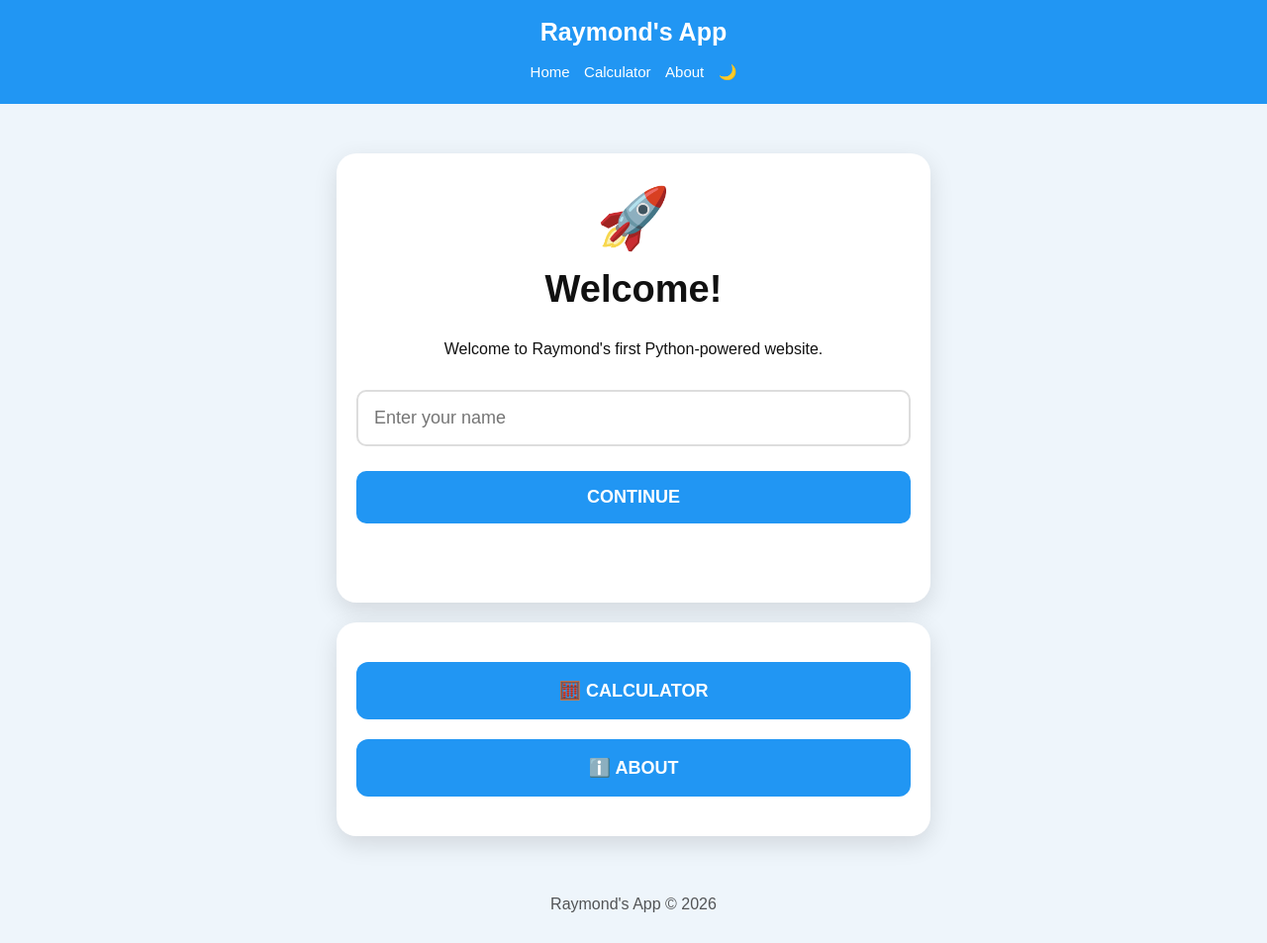
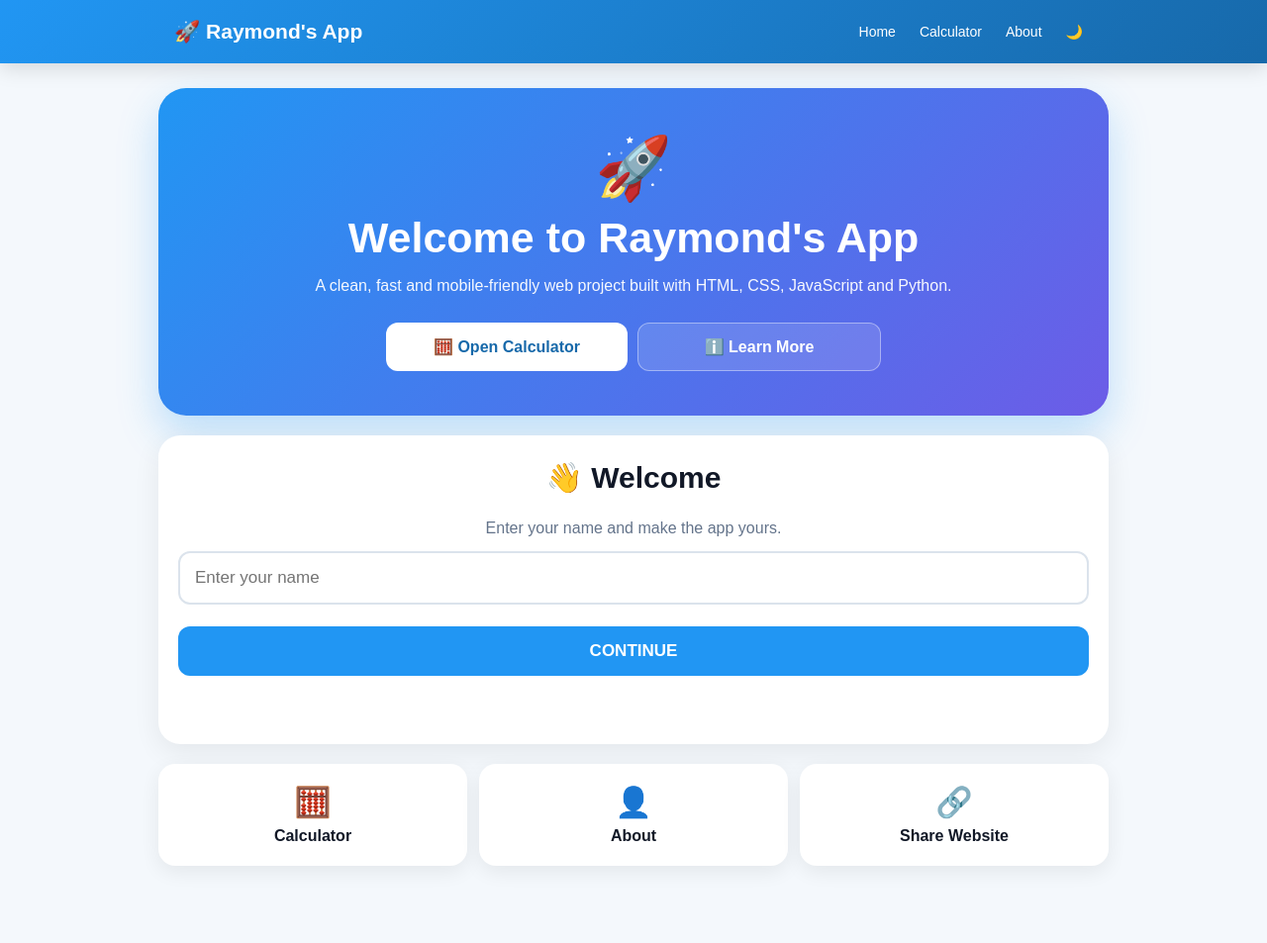
Before and after one commit to titusraymond260-boop/Raymond-website-, a plain HTML site: page index.html in a window 1280 px wide. Shown: the whole page at 99% size. After the commit the page ends 930 px from the top, so only its background shows below. Drawn offline with Linux system fonts and the light colour scheme.

Commit message:
Update index.html

```diff
--- a/index.html
+++ b/index.html
@@ -3,108 +3,489 @@
 <head>
 <meta charset="UTF-8">
 <meta name="viewport" content="width=device-width, initial-scale=1.0">
+<meta name="description" content="Raymond's App — a modern, mobile-friendly web application.">
+<meta name="theme-color" content="#2196f3">
 <title>Raymond's App</title>
+
 <style>
 *{box-sizing:border-box;margin:0;padding:0}
-body{font-family:Arial,sans-serif;background:#eef5fb;color:#111;min-height:100vh;transition:.3s}
-body.dark{background:#121212;color:white}
-header{background:#2196f3;color:white;padding:18px;text-align:center;position:sticky;top:0;z-index:100}
-header h1{font-size:25px}
-nav{margin-top:12px}
-nav button{background:transparent;color:white;border:none;margin:5px;font-size:15px;cursor:pointer}
-.container{width:92%;max-width:600px;margin:auto;padding:30px 0}
-.page{display:none}.page.active{display:block}
-.card{background:white;padding:30px 20px;border-radius:20px;box-shadow:0 8px 25px rgba(0,0,0,.12);margin-top:20px}
-body.dark .card{background:#1f1f1f}
-h2{text-align:center;margin-bottom:25px;font-size:30px}
-p{line-height:1.7}
-input{width:100%;padding:16px;margin:10px 0;border:2px solid #ddd;border-radius:10px;font-size:18px;outline:none}
-input:focus{border-color:#2196f3}
-.main-button,.menu-button{width:100%;padding:16px;margin-top:15px;border:none;border-radius:10px;background:#2196f3;color:white;font-size:18px;font-weight:bold;cursor:pointer}
-.menu-button{padding:18px;margin:10px 0;border-radius:12px}
-.calculator{margin-top:20px}
-.display{width:100%;height:75px;padding:15px;background:#111;color:white;border-radius:12px;text-align:right;font-size:32px;margin-bottom:15px;overflow-x:auto}
-.calculator-buttons{display:grid;grid-template-columns:repeat(4,1fr);gap:10px}
-.calculator-buttons button{height:65px;border:none;border-radius:12px;background:#e0e0e0;font-size:22px;font-weight:bold;cursor:pointer}
-.operator{background:#2196f3!important;color:white}.equals{background:#16a085!important;color:white}.clear{background:#e74c3c!important;color:white}.zero{grid-column:span 2}
-.result{text-align:center;font-size:20px;font-weight:bold;margin-top:20px;min-height:30px}
-.welcome{text-align:center}.welcome h2{font-size:38px}.logo{font-size:60px;margin-bottom:15px}
-footer{text-align:center;padding:30px;opacity:.7}
-@media(max-width:400px){header h1{font-size:21px}.calculator-buttons button{height:58px;font-size:20px}.welcome h2{font-size:30px}}
+
+:root{
+--blue:#2196f3;
+--blue2:#1769aa;
+--green:#10b981;
+--red:#ef4444;
+--bg:#f4f8fc;
+--card:#fff;
+--text:#111827;
+--muted:#64748b;
+--line:#dbe3ec
+}
+
+body{
+font-family:Arial,Helvetica,sans-serif;
+background:var(--bg);
+color:var(--text);
+min-height:100vh;
+transition:.25s
+}
+
+body.dark{
+--bg:#0b1220;
+--card:#151e2d;
+--text:#f8fafc;
+--muted:#a8b3c2;
+--line:#2b394d
+}
+
+header{
+position:sticky;
+top:0;
+z-index:50;
+background:linear-gradient(135deg,var(--blue),var(--blue2));
+color:#fff;
+box-shadow:0 5px 20px #0002
+}
+
+.header-inner{
+max-width:960px;
+margin:auto;
+padding:15px 16px;
+display:flex;
+align-items:center;
+justify-content:space-between;
+gap:12px
+}
+
+.brand{
+font-size:21px;
+font-weight:800
+}
+
+nav{
+display:flex;
+gap:4px;
+flex-wrap:wrap;
+justify-content:flex-end
+}
+
+nav button{
+border:0;
+background:transparent;
+color:#fff;
+padding:9px 10px;
+border-radius:9px;
+font-size:14px;
+cursor:pointer
+}
+
+nav button:hover{
+background:#ffffff22
+}
+
+.container{
+width:92%;
+max-width:960px;
+margin:auto;
+padding:25px 0 55px
+}
+
+.page{
+display:none;
+animation:fade .3s ease
+}
+
+.page.active{
+display:block
+}
+
+@keyframes fade{
+from{opacity:0;transform:translateY(8px)}
+to{opacity:1;transform:none}
+}
+
+.hero{
+background:linear-gradient(135deg,#2196f3,#6c5ce7);
+color:#fff;
+border-radius:28px;
+padding:45px 22px;
+text-align:center;
+box-shadow:0 18px 40px #2196f344
+}
+
+.logo{
+font-size:62px;
+margin-bottom:10px
+}
+
+.hero h1{
+font-size:43px;
+margin-bottom:10px
+}
+
+.hero p{
+max-width:650px;
+margin:auto;
+color:#fff;
+line-height:1.7;
+opacity:.95
+}
+
+.hero-actions{
+display:flex;
+gap:10px;
+max-width:500px;
+margin:24px auto 0
+}
+
+.hero-actions button{
+flex:1;
+padding:14px;
+border:0;
+border-radius:12px;
+font-weight:700;
+font-size:16px;
+cursor:pointer
+}
+
+.primary{
+background:#fff;
+color:#1769aa
+}
+
+.secondary{
+background:#ffffff22;
+color:#fff;
+border:1px solid #ffffff66!important
+}
+
+.card{
+background:var(--card);
+padding:25px 20px;
+border-radius:22px;
+box-shadow:0 8px 28px #00000012;
+margin-top:20px
+}
+
+body.dark .card{
+box-shadow:0 8px 28px #00000055
+}
+
+h2{
+text-align:center;
+margin-bottom:20px;
+font-size:30px
+}
+
+p{
+line-height:1.7;
+color:var(--muted)
+}
+
+input{
+width:100%;
+padding:15px;
+margin:10px 0;
+border:2px solid var(--line);
+border-radius:12px;
+font-size:17px;
+outline:none;
+background:var(--card);
+color:var(--text)
+}
+
+input:focus{
+border-color:var(--blue)
+}
+
+.main-button{
+width:100%;
+padding:15px;
+margin-top:12px;
+border:0;
+border-radius:12px;
+background:var(--blue);
+color:#fff;
+font-size:17px;
+font-weight:700;
+cursor:pointer
+}
+
+.main-button:hover{
+background:var(--blue2)
+}
+
+.quick-grid{
+display:grid;
+grid-template-columns:repeat(3,1fr);
+gap:12px;
+margin-top:20px
+}
+
+.quick{
+padding:21px;
+border:0;
+border-radius:17px;
+background:var(--card);
+color:var(--text);
+box-shadow:0 6px 20px #00000012;
+font-size:16px;
+font-weight:700;
+cursor:pointer
+}
+
+.quick span{
+display:block;
+font-size:30px;
+margin-bottom:8px
+}
+
+.quick:hover{
+transform:translateY(-2px)
+}
+
+.result{
+text-align:center;
+font-size:19px;
+font-weight:700;
+margin-top:16px;
+min-height:28px
+}
+
+.display{
+width:100%;
+height:78px;
+padding:15px;
+background:#111827;
+color:#fff;
+border-radius:14px;
+text-align:right;
+font-size:32px;
+margin-bottom:14px;
+overflow-x:auto
+}
+
+.calculator-buttons{
+display:grid;
+grid-template-columns:repeat(4,1fr);
+gap:9px
+}
+
+.calculator-buttons button{
+height:62px;
+border:0;
+border-radius:13px;
+background:#e5e7eb;
+color:#111;
+font-size:21px;
+font-weight:700;
+cursor:pointer
+}
+
+.calculator-buttons button:hover{
+filter:brightness(.95)
+}
+
+.operator{
+background:var(--blue)!important;
+color:#fff!important
+}
+
+.equals{
+background:var(--green)!important;
+color:#fff!important
+}
+
+.clear{
+background:var(--red)!important;
+color:#fff!important
+}
+
+.zero{
+grid-column:span 2
+}
+
+.contact-grid{
+display:grid;
+grid-template-columns:1fr 1fr;
+gap:12px;
+margin-top:20px
+}
+
+.contact{
+display:block;
+text-align:center;
+text-decoration:none;
+padding:15px;
+border-radius:12px;
+background:var(--blue);
+color:#fff;
+font-weight:700
+}
+
+.share-box{
+text-align:center
+}
+
+footer{
+text-align:center;
+padding:25px;
+color:var(--muted)
+}
+
+.small{
+font-size:14px
+}
+
+@media(max-width:650px){
+
+.header-inner{
+display:block;
+text-align:center
+}
+
+.brand{
+margin-bottom:8px
+}
+
+nav{
+justify-content:center
+}
+
+.container{
+width:94%
+}
+
+.hero{
+padding:35px 17px
+}
+
+.hero h1{
+font-size:34px
+}
+
+.hero-actions{
+flex-direction:column
+}
+
+.quick-grid{
+grid-template-columns:1fr
+}
+
+.contact-grid{
+grid-template-columns:1fr
+}
+
+}
+
+@media(max-width:380px){
+
+nav button{
+font-size:12px;
+padding:8px 7px
+}
+
+.calculator-buttons button{
+height:56px;
+font-size:19px
+}
+
+}
 </style>
 </head>
+
 <body>
+
 <header>
-<h1>Raymond's App</h1>
+<div class="header-inner">
+
+<div class="brand">🚀 Raymond's App</div>
+
 <nav>
 <button onclick="showPage('home')">Home</button>
 <button onclick="showPage('calculator')">Calculator</button>
 <button onclick="showPage('about')">About</button>
-<button onclick="toggleDarkMode()">🌙</button>
+<button onclick="toggleDarkMode()" aria-label="Toggle dark mode">🌙</button>
 </nav>
+
+</div>
 </header>
 
-<div class="container">
+<main class="container">
+
 <section id="home" class="page active">
-<div class="card welcome">
+
+<div class="hero">
+
 <div class="logo">🚀</div>
-<h2>Welcome!</h2>
-<p>Welcome to Raymond's first Python-powered website.</p><br>
-<input id="nameInput" type="text" placeholder="Enter your name">
-<button class="main-button" onclick="welcomeUser()">CONTINUE</button>
+
+<h1>Welcome to Raymond's App</h1>
+
+<p>
+A clean, fast and mobile-friendly web project built with HTML, CSS, JavaScript and Python.
+</p>
+
+<div class="hero-actions">
+
+<button class="primary" onclick="showPage('calculator')">
+🧮 Open Calculator
+</button>
+
+<button class="secondary" onclick="showPage('about')">
+ℹ️ Learn More
+</button>
+
+</div>
+</div>
+
+<div class="card">
+
+<h2>👋 Welcome</h2>
+
+<p style="text-align:center">
+Enter your name and make the app yours.
+</p>
+
+<input id="nameInput"
+type="text"
+placeholder="Enter your name"
+autocomplete="name">
+
+<button class="main-button" onclick="welcomeUser()">
+CONTINUE
+</button>
+
 <div id="welcomeMessage" class="result"></div>
+
 </div>
-<div class="card">
-<button class="menu-button" onclick="showPage('calculator')">🧮 CALCULATOR</button>
-<button class="menu-button" onclick="showPage('about')">ℹ️ ABOUT</button>
+
+<div class="quick-grid">
+
+<button class="quick" onclick="showPage('calculator')">
+<span>🧮</span>
+Calculator
+</button>
+
+<button class="quick" onclick="showPage('about')">
+<span>👤</span>
+About
+</button>
+
+<button class="quick" onclick="shareSite()">
+<span>🔗</span>
+Share Website
+</button>
+
 </div>
+
 </section>
 
 <section id="calculator" class="page">
+
 <div class="card">
+
 <h2>🧮 Calculator</h2>
+
 <div id="display" class="display">0</div>
-<div class="calculator-buttons">
-<button class="clear" onclick="clearCalculator()">C</button>
-<button onclick="deleteLast()">DEL</button>
-<button onclick="percentage()">%</button>
-<button class="operator" onclick="chooseOperator('/')">÷</button>
-<button onclick="addNumber('7')">7</button><button onclick="addNumber('8')">8</button><button onclick="addNumber('9')">9</button><button class="operator" onclick="chooseOperator('*')">×</button>
-<button onclick="addNumber('4')">4</button><button onclick="addNumber('5')">5</button><button onclick="addNumber('6')">6</button><button class="operator" onclick="chooseOperator('-')">−</button>
-<button onclick="addNumber('1')">1</button><button onclick="addNumber('2')">2</button><button onclick="addNumber('3')">3</button><button class="operator" onclick="chooseOperator('+')">+</button>
-<button class="zero" onclick="addNumber('0')">0</button><button onclick="addNumber('.')">.</button><button class="equals" onclick="calculate()">=</button>
-</div>
-<div id="calculatorResult" class="result"></div>
-<button class="main-button" onclick="showPage('home')">← BACK HOME</button>
-</div>
-</section>
 
-<section id="about" class="page">
-<div class="card">
-<h2>ℹ️ About</h2>
-<p>This is Raymond's first Python-powered website project.</p><br>
-<p>The project combines Python, HTML, CSS and JavaScript concepts to create an interactive website.</p><br>
-<p>You can use this project as the foundation for a much bigger application.</p>
-<button class="main-button" onclick="showPage('home')">← BACK HOME</button>
-</div>
-</section>
-</div>
-
-<footer>Raymond's App © 2026</footer>
-
-<script>
-function showPage(pageName){document.querySelectorAll(".page").forEach(p=>p.classList.remove("active"));document.getElementById(pageName).classList.add("active");window.scrollTo(0,0)}
-function welcomeUser(){let name=document.getElementById("nameInput").value.trim(),message=document.getElementById("welcomeMessage");if(!name){message.innerText="Please enter your name.";return}message.innerText="Welcome, "+name+"! 👋";localStorage.setItem("username",name)}
-let currentNumber="",firstNumber=null,selectedOperator=null;
-function updateDisplay(){document.getElementById("display").innerText=currentNumber===""?"0":currentNumber}
-function addNumber(number){if(number==="."&&currentNumber.includes("."))return;currentNumber+=number;updateDisplay()}
-function chooseOperator(operator){if(currentNumber==="")return;firstNumber=parseFloat(currentNumber);selectedOperator=operator;currentNumber="";document.getElementById("calculatorResult").innerText=""}
-function calculate(){if(firstNumber===null||currentNumber===""||selectedOperator===null)return;let secondNumber=parseFloat(currentNumber),answer;if(selectedOperator==="/"&&secondNumber===0){document.getElementById("calculatorResult").innerText="Cannot divide by zero.";currentNumber="";firstNumber=null;selectedOperator=null;updateDisplay();return}if(selectedOperator==="+")answer=firstNumber+secondNumber;else if(selectedOperator==="-")answer=firstNumber-secondNumber;else if(selectedOperator==="*")answer=firstNumber*secondNumber;else if(selectedOperator==="/")answer=firstNumber/secondNumber;answer=Number(answer.toFixed(10));currentNumber=String(answer);firstNumber=null;selectedOperator=null;updateDisplay();document.getElementById("calculatorResult").innerText="Result: "+answer}
-function clearCalculator(){currentNumber="";firstNumber=null;selectedOperator=null;updateDisplay();document.getElementById("calculatorResult").innerText=""}
-function deleteLast(){currentNumber=currentNumber.slice(0,-1);updateDisplay()}
-function percentage(){if(currentNumber==="")return;currentNumber=String(parseFloat(currentNumber)/100);updateDisplay()}
-function toggleDarkMode(){document.body.classList.toggle("dark");localStorage.setItem("darkMode",document.body.classList.contains("dark"))}
-window.onload=function(){let savedName=localStorage.getItem("username");if(savedName){document.getElementById("nameInput").value=savedName;document.getElementById("welcomeMessage").innerText="Welcome back, "+savedName+"! 👋"}if(localStorage.getItem("darkMode")==="true")document.body.classList.add("dark")};
-</script>
-</body>
-</html>
+<div class="calculator-buttons
```
